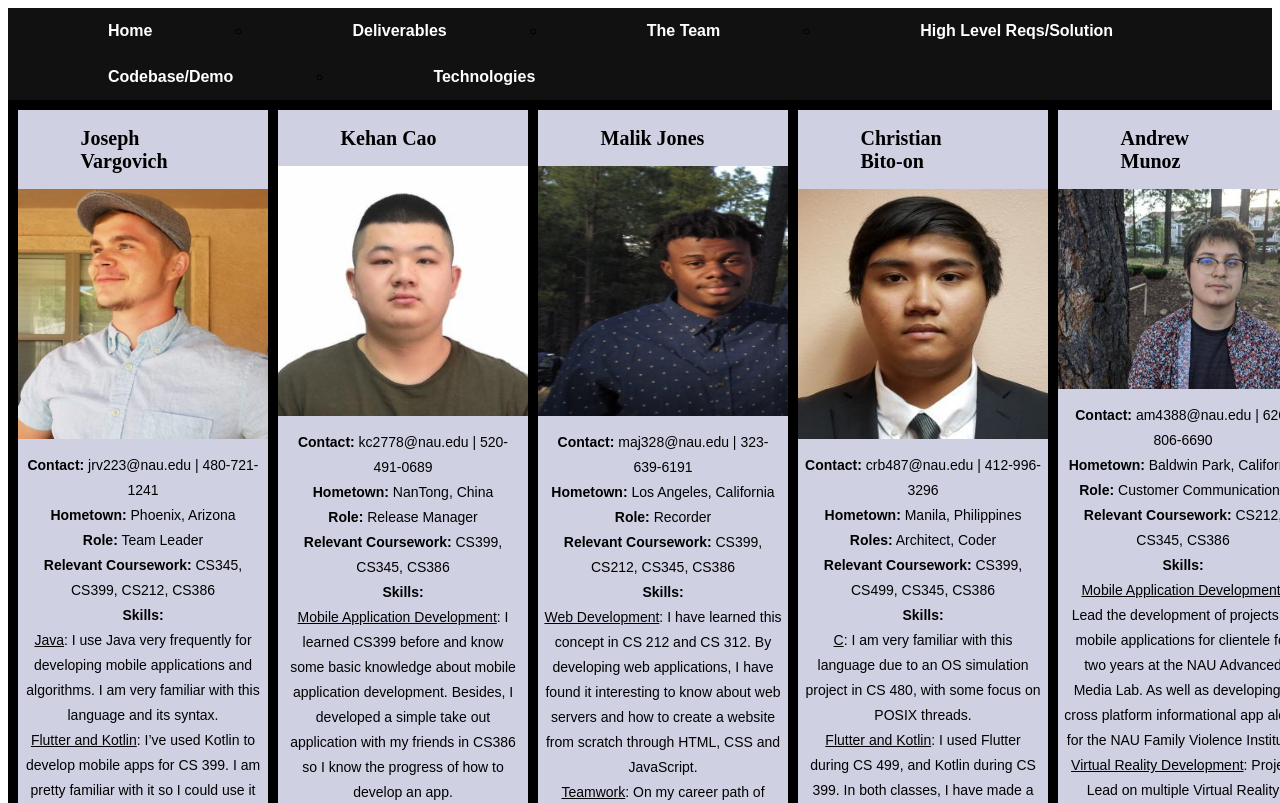
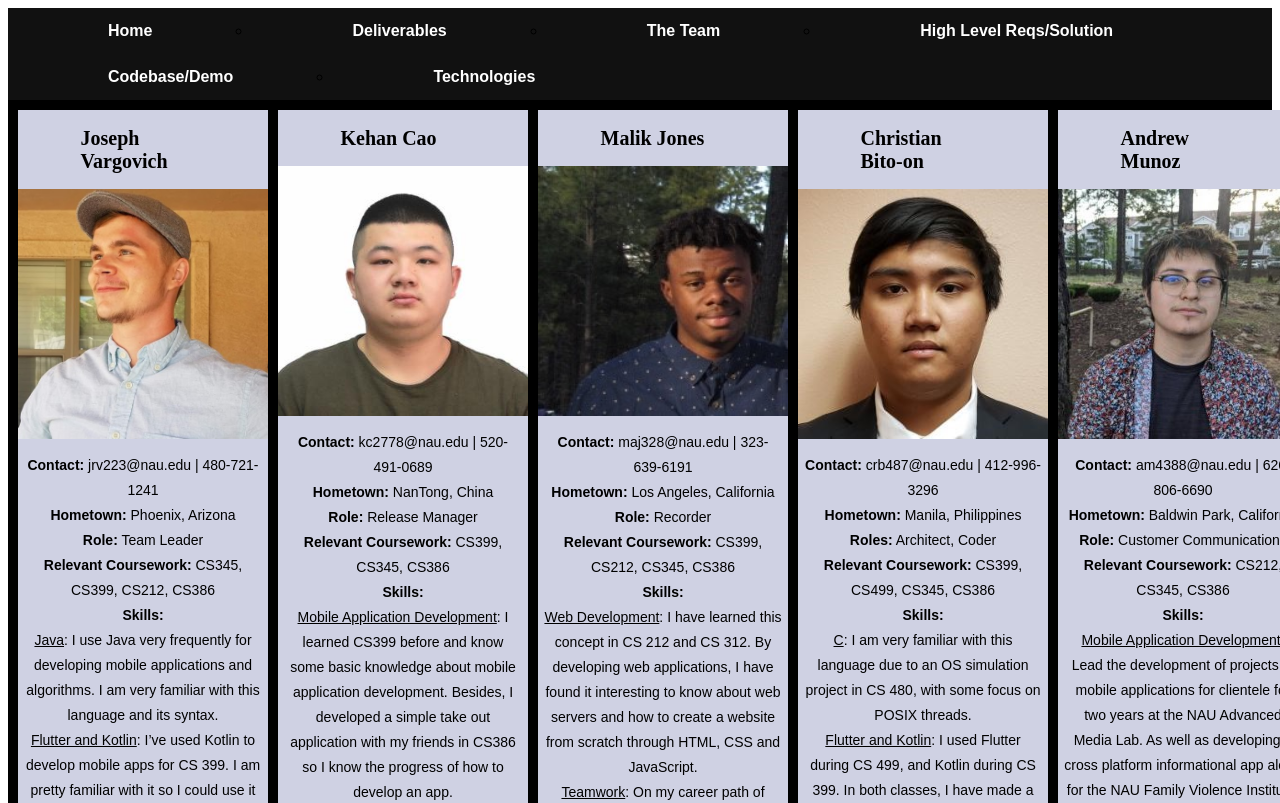
Before and after one commit to Team-SmartTalk/SmartTalk-Website, a plain HTML site: page team.html in a window 1280 px wide. Shown: the top 803 px of the page. Drawn offline with Linux system fonts and the light colour scheme.

Commit message:
Fixed images

```diff
--- a/team.html
+++ b/team.html
@@ -18,7 +18,7 @@
       <link rel="stylesheet" href="style.css">
       <div class="column1">
         <h2>Joseph Vargovich</h2>
-        <img src="Joe.png" alt="Joe" width="250" height="250">
+        <img src="JoeCropped.png" alt="Joe" height="250">
         <p class="description">
           <b>Contact:</b> jrv223@nau.edu | 480-721-1241
         <br>
@@ -57,7 +57,7 @@
       </div>
       <div class="column2">
         <h2>Kehan Cao</h2>
-        <img src="Kehan.jpg" alt="Kehan" width="250" height="250">
+        <img src="Kehan.jpg" alt="Kehan"height="250">
         <p class="description">
           <b>Contact:</b> kc2778@nau.edu | 520-491-0689
         <br>
@@ -94,7 +94,7 @@
       </div>
       <div class="column3">
         <h2>Malik Jones</h2>
-        <img src="Malik.jpg" alt="Malik" width="250" height="250">
+        <img src="MalikCropped.jpg" alt="Malik" height="250">
         <p class="description">
           <b>Contact:</b> maj328@nau.edu | 323-639-6191
         <br>
@@ -131,7 +131,7 @@
       </div>
       <div class="column4">
         <h2>Christian Bito-on</h2>
-        <img src="Christian.jpg" alt="Christian" width="250" height="250">
+        <img src="ChristianCropped.jpg" alt="Christian" height="250">
         <p class="description">
           <b>Contact:</b> crb487@nau.edu | 412-996-3296
         <br>
@@ -167,7 +167,7 @@
       </div>
       <div class="column5">
         <h2>Andrew Munoz</h2>
-        <img src="Andrew.jpg" alt="Andrew" width="250" height="200">
+        <img src="AndrewCropped.jpg" alt="Andrew" height="250">
         <p class="description">
           <b>Contact:</b> am4388@nau.edu | 626-806-6690
         <br>
```
